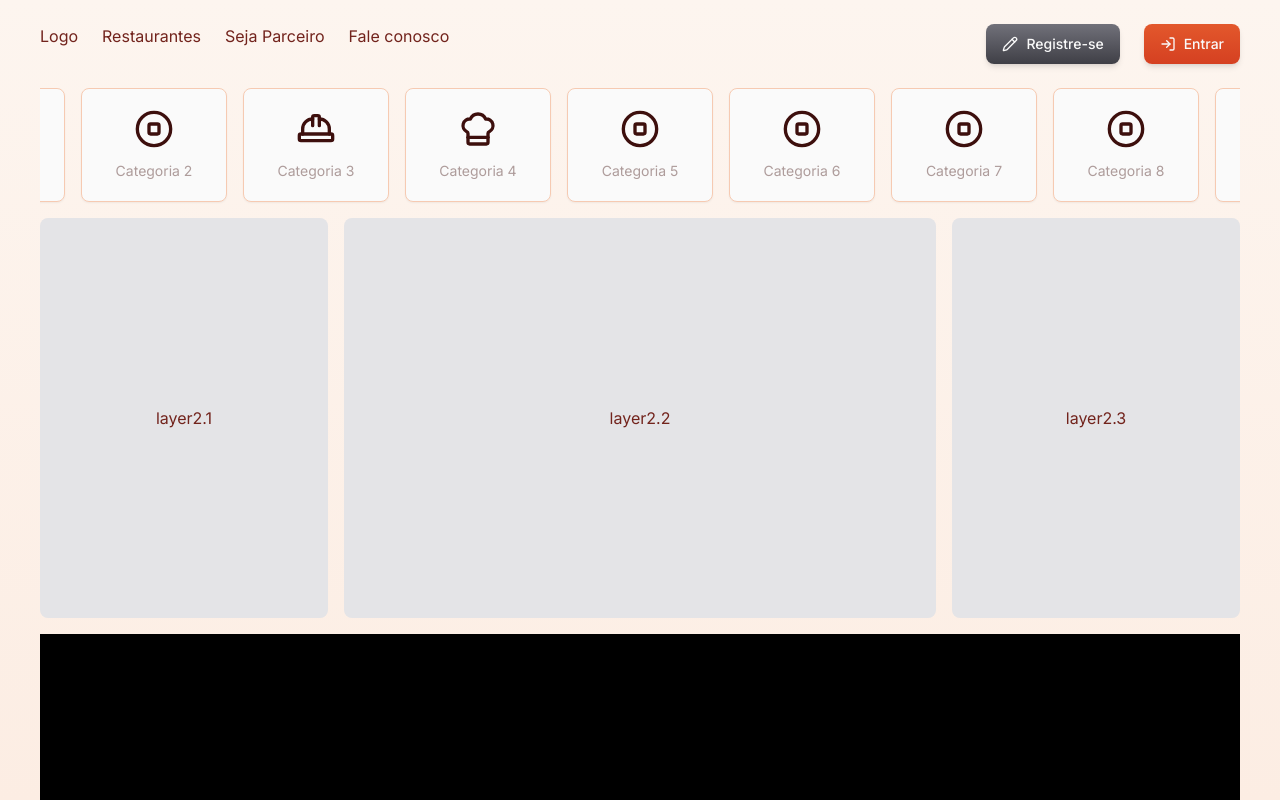
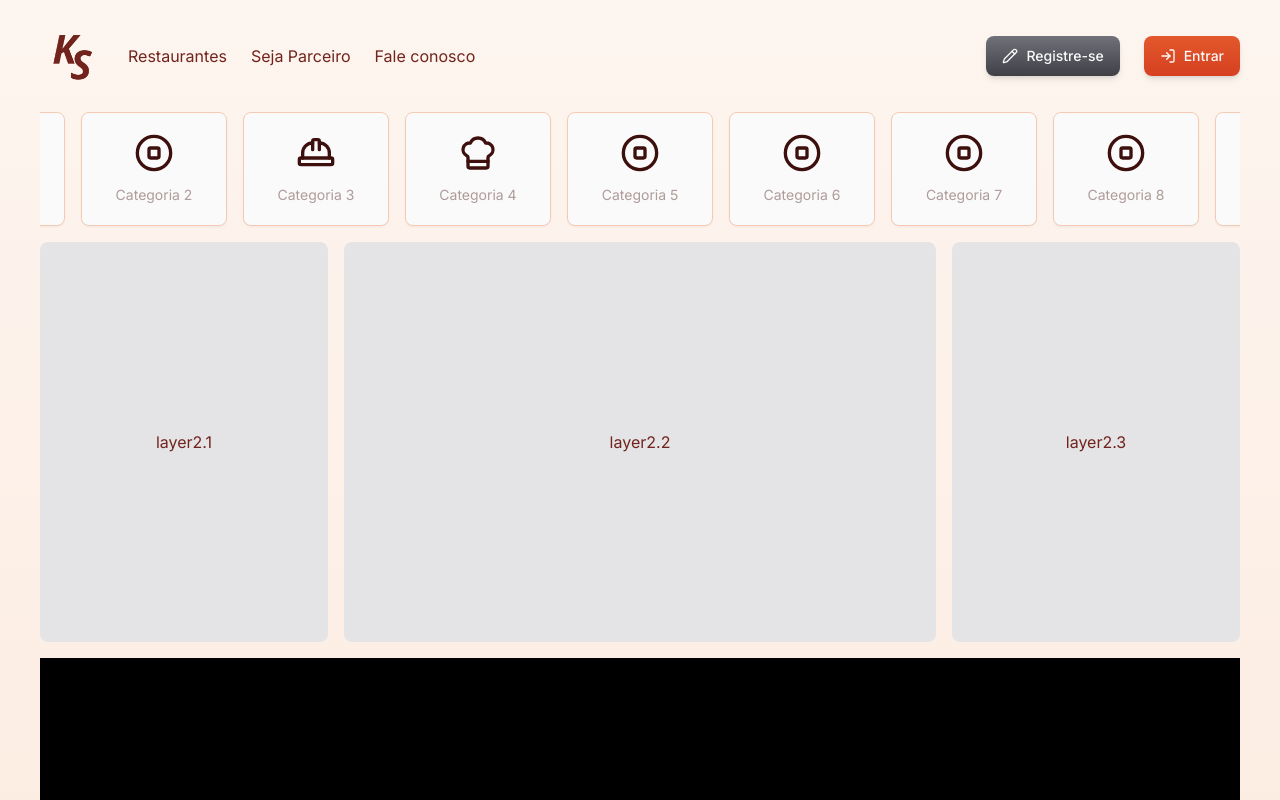
Before and after one commit to fernando-pacheco/projeto-restaurante, a React (Vite) app in the folder frontend/: page / in a window 1280 px wide. Shown: the top 800 px of the page. Built offline with nearby package versions, Linux system fonts and the light colour scheme.

Commit message:
[frontend] feat: modularização do header

```diff
--- /dev/null
+++ b/frontend/src/components/organisms/header-base.tsx
@@ -0,0 +1,17 @@
+import { useNavigate } from "react-router-dom"
+import { Logo } from "../atoms/logo"
+
+export function HeaderBase() {
+    const navigate = useNavigate()
+
+    return (
+        <div className="flex space-x-6 items-center">
+            <button onClick={() => navigate("/")}>
+                <Logo alt="team-logo" src="static/ks-logo.png" size="md" />
+            </button>
+            <div>Restaurantes</div>
+            <div>Seja Parceiro</div>
+            <div>Fale conosco</div>
+        </div>
+    )
+}
--- a/frontend/src/pages/landing-page/index.tsx
+++ b/frontend/src/pages/landing-page/index.tsx
@@ -1,5 +1,6 @@
 import { Button } from "@/components/atoms/button"
 import { Catalog } from "@/components/organisms/catalog"
+import { HeaderBase } from "@/components/organisms/header-base"
 import { LogIn, Pencil } from "lucide-react"
 import { useNavigate } from "react-router-dom"
 
@@ -9,12 +10,7 @@ export function LandingPage() {
     return (
         <div className="h-screen flex flex-col px-10">
             <header className="flex justify-between py-6">
-                <div className="flex space-x-6">
-                    <div>Logo</div>
-                    <div>Restaurantes</div>
-                    <div>Seja Parceiro</div>
-                    <div>Fale conosco</div>
-                </div>
+                <HeaderBase />
                 <div className="flex space-x-6 items-center">
                     <Button
                         onClick={() => navigate("/register")}
```
